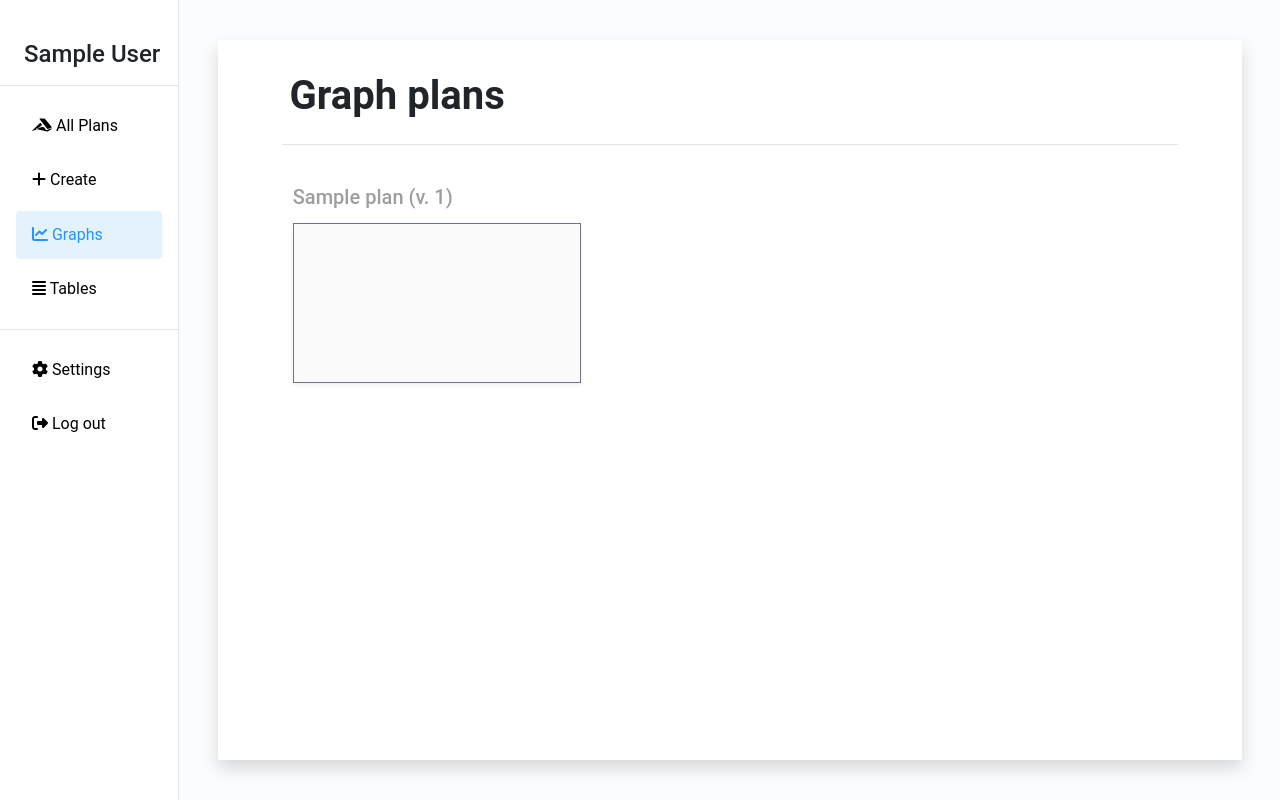
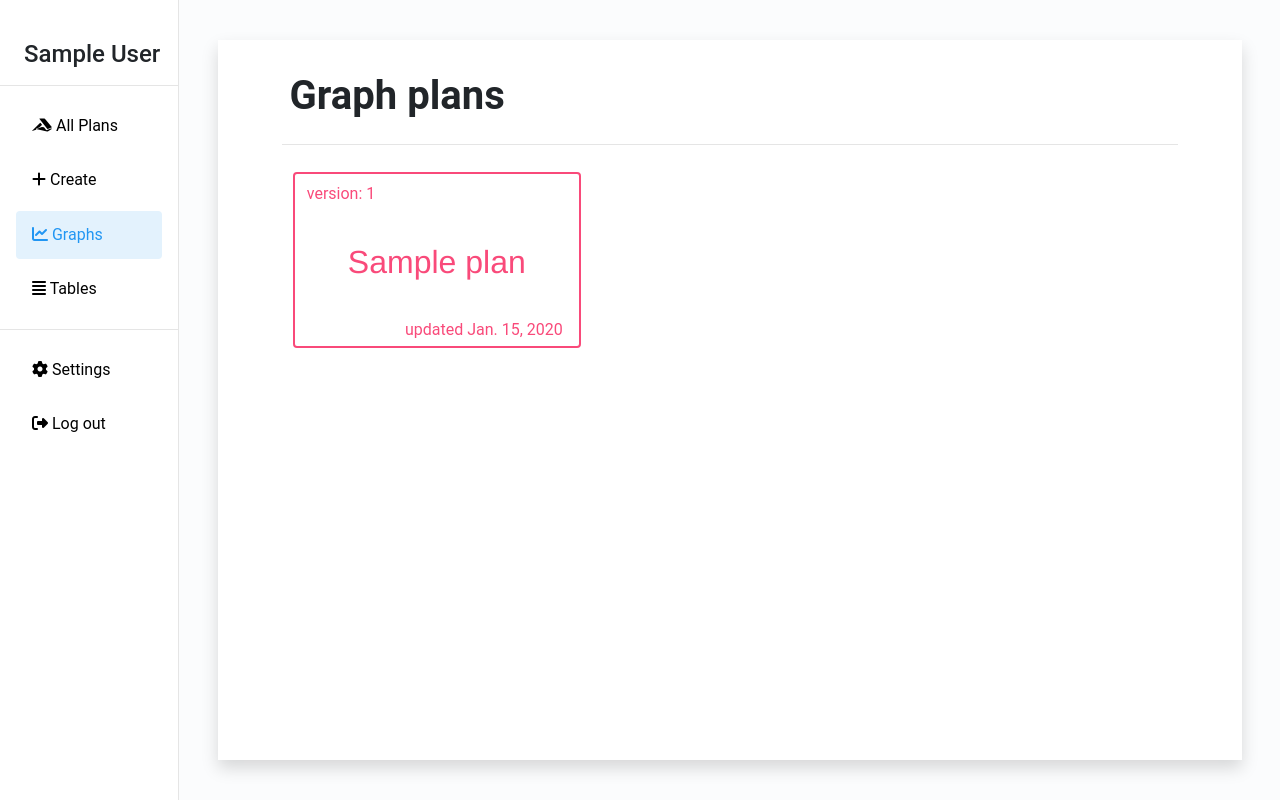
Before and after one commit to MrRamka/plan_constructor, a Django app: page /graph/list/ in a window 1280 px wide. Run offline with Django 3.2, Linux system fonts and the light colour scheme; a user stored in the database is signed in; tables that the repository leaves empty hold one stand-in row (values such as "Sample post"); some libraries are stand-ins or nearby versions.

Commit message:
Add edit card list

```diff
--- a/core/static/core/style.css
+++ b/core/static/core/style.css
@@ -215,38 +215,50 @@ body {
 }
 
 .card-block-container {
-    height: 13em;
+    height: 11em;
     width: 18em;
     margin: 0.7em;
     display: inline-block;
+    color: #f94a7a;
+    border: 2px solid;
+    border-radius: 4px;
+}
+
+.card-block-container a {
+    text-decoration: none;
 }
 
 .card-block {
-    /*width: 15em;*/
-    height: 10em;
+    height: 100%;
     position: relative;
     display: block;
-    background: #FAFAFA;
-
+    text-decoration: none;
 }
 
-.card-block-create {
-    background: white;
-    /*opacity: 0.12;*/
+.card-block-version {
+    color: #f94a7a;
+    position: absolute;
 }
 
-.card-block-header {
-    color: #9E9E9E;
-    font-size: 0.8em;
-    text-align: left;
-    height: 2em;
-    margin: 1em 0;
+.card-block-name {
+    color: #f94a7a;
+    height: 4em;
+    text-align: center;
+    font-family: 'Fira Sans', Helvetica, Roboto, sans-serif;
+}
+.card-block-last-update{
+    color: #f94a7a;
+    position: absolute;
+    top: 9em;
+    width: 16em;
+    float: right;
+    text-align: right;
 }
 
 .card-block p {
     text-align: center;
-    line-height: 8em;
-    font-size: 1em;
+    line-height: 5em;
+    font-size: 2em;
 }
 
 .main-navigation {
@@ -299,9 +311,11 @@ body {
     width: 16em;
     min-height: 7rem;
 }
+
 .card-list-item {
     height: 7rem;
 }
-#color-list{
+
+#color-list {
     overflow: auto;
 }
--- a/core/templates/core/plan_list_items.html
+++ b/core/templates/core/plan_list_items.html
@@ -1,3 +1,4 @@
+{% load humanize %}
 <div class="main shadow" id="main">
     <div class="mainBlock1">
         <h1 class="font-weight-bold p-2">{{ plan_type }} </h1>
@@ -7,12 +8,11 @@
         {# TODO add colors #}
         {% for plan in object_list %}
             <div class="card-block-container">
-                <div class="card-block-header">
-                    <h5>{{ plan.name }} (v. {{ plan.version }})</h5>
-                </div>
                 <a href="{{ plan.get_absolute_url }}">
-                    <div class="card-block shadow-sm border border-secondary">
-
+                    <div class="card-block p-2">
+                        <div class="mx-1 card-block-version">version: {{ plan.version }}</div>
+                        <div class="card-block-name"><p>{{ plan.name }}</p></div>
+                        <div class="mx-1 card-block-last-update">updated {{ plan.last_update|naturalday }}</div>
                     </div>
                 </a>
             </div>
--- a/plan_constructor/settings.py
+++ b/plan_constructor/settings.py
@@ -31,7 +31,7 @@ INSTALLED_APPS = [
     'core',
     'table',
     'graph',
-
+    'django.contrib.humanize',
 ]
 
 MIDDLEWARE = [
```
